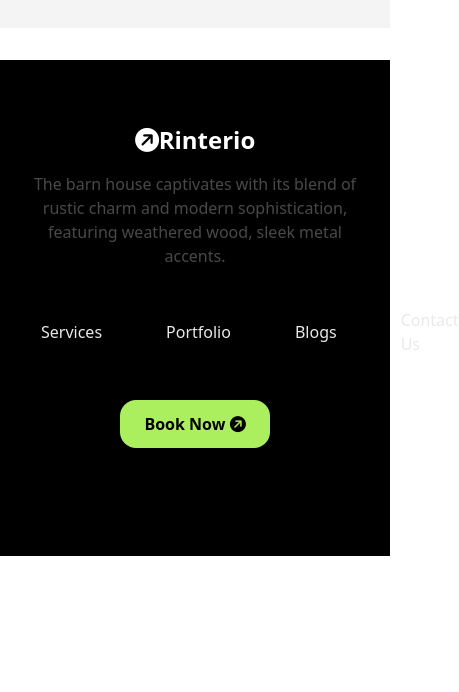
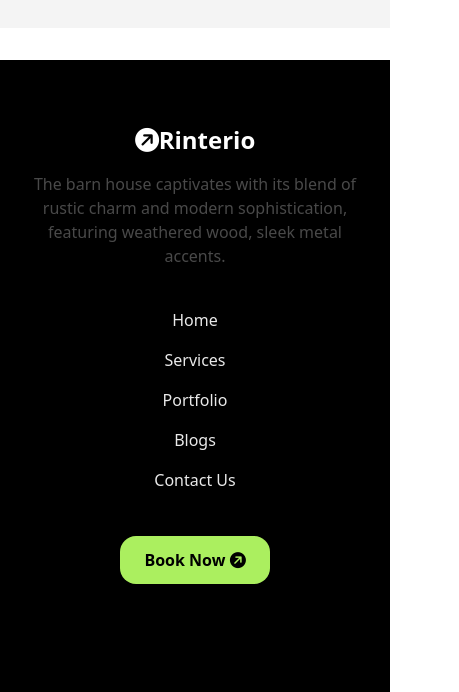
Before and after one commit to dipto230/assignment-03-Dipto, a plain HTML site: page index.html in a window 390 px wide. Shown: the part 7864-8556 px from the top of the page, 459 px wide, since content can reach past the window. Before the commit the page ends 8420 px from the top, so only its background shows below. Drawn offline with nearby package versions, Linux system fonts and the light colour scheme.

Commit message:
footer section responsive done

```diff
--- a/index.html
+++ b/index.html
@@ -416,7 +416,7 @@
                 <h1 class="text-2xl font-bold mb-4 text-white  "><i class="fa-solid fa-circle-arrow-right -rotate-45"></i>Rinterio</h1>
                 <p class="text-[#494949]">The barn house captivates with its blend of rustic charm and modern sophistication, featuring weathered wood, sleek metal accents.</p>
             </div>
-            <div class="flex space-x-16 items-center justify-center ml-16 mr-16 text-[#E9E9E9]">
+            <div class="flex flex-col sm:flex-row space-y-4 sm:space-y-0 sm:space-x-16 items-center justify-center text-[#E9E9E9]">
                 <p >Home</p>
                 <p>Services</p>
                 <p>Portfolio</p>
@@ -432,5 +432,6 @@
 
     </footer>
 
+
 </body>
 </html>
```
